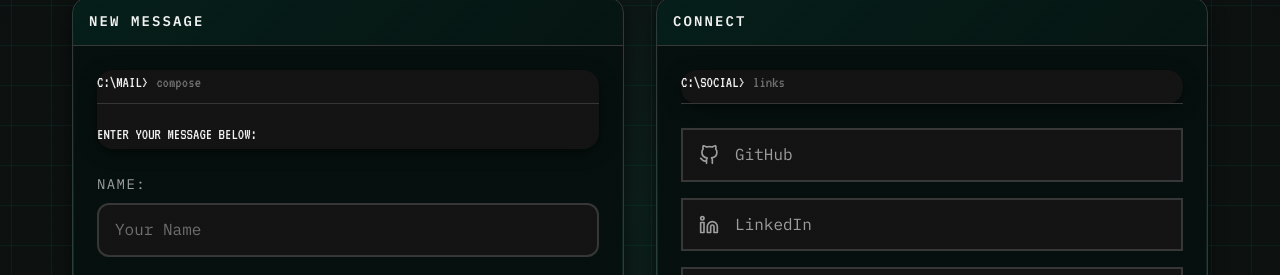
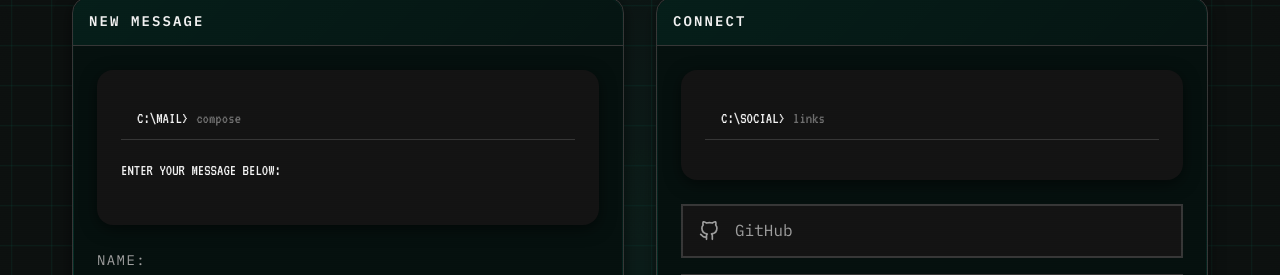
Before and after one commit to SasankaRW/portfolio, a Next.js app: page /contact in a window 1280 px wide. Shown: the part 206-481 px from the top of the page. Built offline with nearby package versions, Linux system fonts and the light colour scheme; no server answers.

Commit message:
UI enhancments

```diff
--- a/src/app/contact/client-contact.tsx
+++ b/src/app/contact/client-contact.tsx
@@ -86,8 +86,8 @@ export default function ContactPage() {
             </div>
           ) : (
             <form ref={formRef} onSubmit={handleSubmit}>
-              <div className="terminal-container" style={{ border: 'none', padding: 0, marginBottom: '1.5rem' }}>
-                <div className="terminal-header" style={{ marginBottom: '1rem' }}>
+              <div className="terminal-container" style={{ border: 'none', marginBottom: '1.5rem' }}>
+                <div className="terminal-header" style={{ marginBottom: '1rem', flexWrap: 'wrap', gap: '0.5rem' }}>
                   <span className="terminal-prompt">C:\MAIL&gt;</span>
                   <span className="text-muted">compose</span>
                 </div>
@@ -140,8 +140,8 @@ export default function ContactPage() {
 
         {/* Social Links */}
         <RetroWindow title="CONNECT">
-          <div className="terminal-container" style={{ border: 'none', padding: 0, marginBottom: '1.5rem' }}>
-            <div className="terminal-header">
+          <div className="terminal-container" style={{ border: 'none', marginBottom: '1.5rem' }}>
+            <div className="terminal-header" style={{ flexWrap: 'wrap', gap: '0.5rem' }}>
               <span className="terminal-prompt">C:\SOCIAL&gt;</span>
               <span className="text-muted">links</span>
             </div>
--- a/src/app/globals.css
+++ b/src/app/globals.css
@@ -619,9 +619,10 @@ a:hover {
 .terminal-header {
   display: flex;
   align-items: center;
+  flex-wrap: wrap;
   gap: 0.5rem;
   margin-bottom: 1rem;
-  padding-bottom: 0.5rem;
+  padding: 0.75rem 1rem 0.5rem 1rem;
   border-bottom: 1px solid var(--border-color);
 }
 
```
Also changed, not shown: 1 other file (tests, documents, lock files or other folders).
